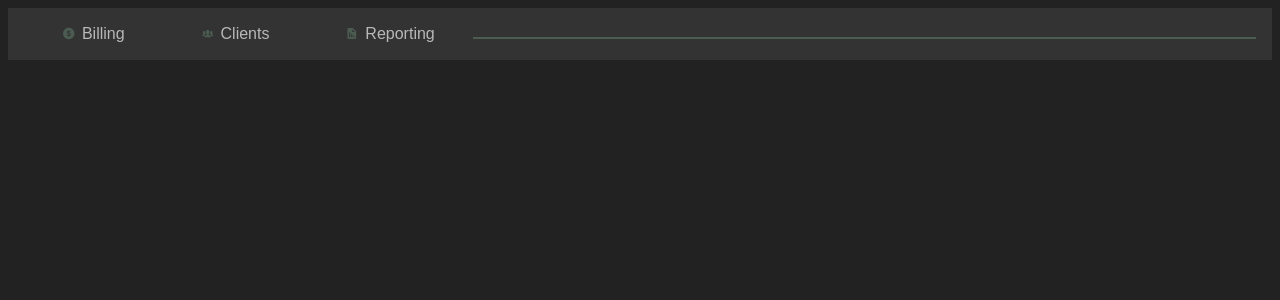
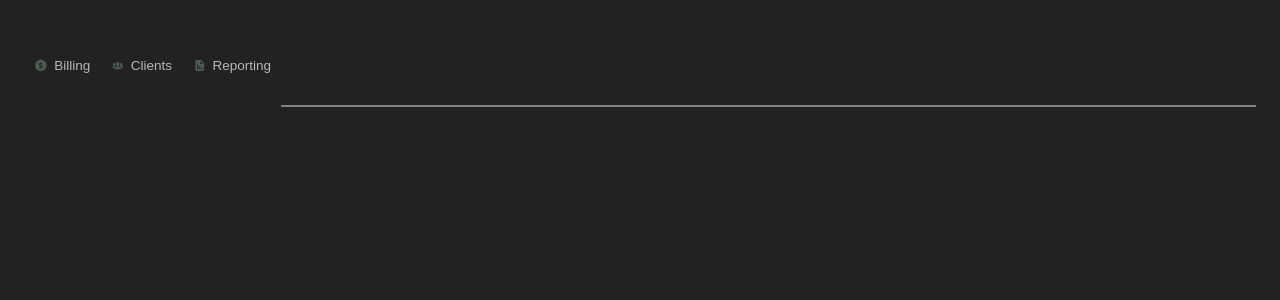
Before and after one commit to Darleanow/InvoiceManager, a Next.js app in the folder frontend/: page / in a window 1280 px wide. Shown: the top 300 px of the page. Built offline with nearby package versions, Linux system fonts and the light colour scheme.

Commit message:
style(Navbar): Add new size to text

```diff
--- a/frontend/app/Assets/components/Navbar/styles.module.css
+++ b/frontend/app/Assets/components/Navbar/styles.module.css
@@ -1,5 +1,5 @@
 .navbar_container {
-    background-color: #333;
+
     padding: 1rem;
 }
 
@@ -17,7 +17,7 @@
 }
 
 .nav_item {
-    margin: 0 2.5vw;
+    margin: 0 0.331vw;
 }
 
 .nav_button {
@@ -43,7 +43,7 @@
 .nav_text {
     color: #B8B8B8;
     margin-left: 0.5vw;
-    font-size: 1rem;
+    font-size: 1.058vw;
 }
 
 .icon_dollar {
@@ -64,7 +64,7 @@
 .line {
     width: 100vw;
     height: 2px;
-    background-color: #4B5C51;
-    position: relative;
-    margin-top: 1vh;
+    background-color: #828282;
+    margin-top: 10.081vh;
+
 }
```
